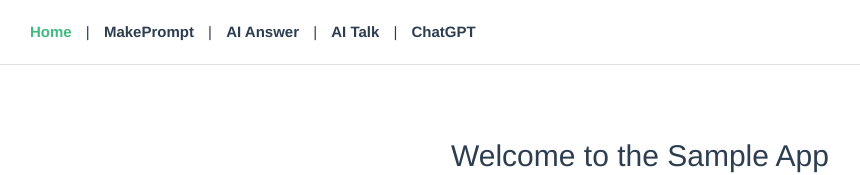
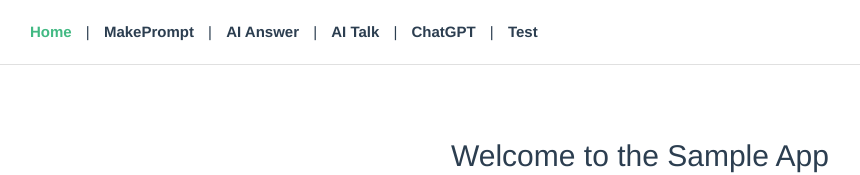
Before and after one commit to kokke33/htmlsample, a Vue app: page / in a window 1280 px wide. Shown: the top 175 px of the page, without its empty margins (0-860 px from the left). Built offline with nearby package versions, Linux system fonts and the light colour scheme; the HTML template or start-up script is replaced by a standard one.

Commit message:
Assistant checkpoint: Add Test link in navigation
Assistant generated file changes:
- src/App.vue: Add Test link next to ChatGPT

---

User prompt:

ChatGPTタブの右隣にリンクを置いてください

```diff
--- a/src/App.vue
+++ b/src/App.vue
@@ -4,7 +4,8 @@
     <router-link to="/make-prompt">MakePrompt</router-link> |
     <router-link to="/ai-answer">AI Answer</router-link> |
     <router-link to="/ai-talk">AI Talk</router-link> |
-    <router-link to="/chatgpt">ChatGPT</router-link>
+    <router-link to="/chatgpt">ChatGPT</router-link> |
+    <router-link to="/test">Test</router-link>
   </nav>
   <div class="router-view-container">
     <router-view v-slot="{ Component }">
```
